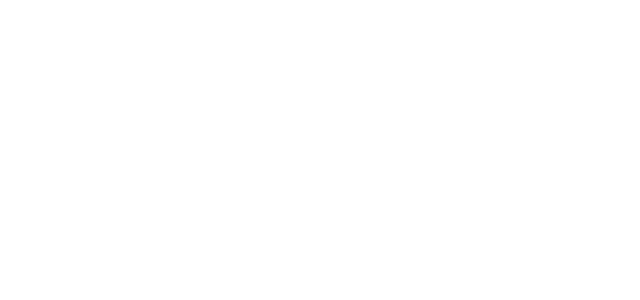
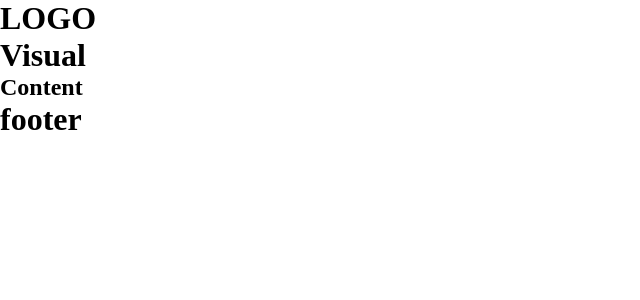
Before and after one commit to myJasClass/react_pf0429, a React (Create React App) app: page / in a window 1280 px wide. Shown: the top 300 px of the page, without its empty margins (0-640 px from the left). Built offline with nearby package versions, Linux system fonts and the light colour scheme.

Commit message:
main component 구성

```diff
--- a/package.json
+++ b/package.json
@@ -13,6 +13,7 @@
     "@testing-library/user-event": "^13.5.0",
     "react": "^18.1.0",
     "react-dom": "^18.1.0",
+    "react-router-dom": "^5.3.1",
     "react-scripts": "5.0.1",
     "sass": "^1.51.0",
     "web-vitals": "^2.1.4"
--- a/src/App.js
+++ b/src/App.js
@@ -1,9 +1,16 @@
 import './scss/style.scss';
+import Header from './components/common/Header';
+import Visual from './components/main/Visual';
+import Content from './components/main/Content';
+import Footer from './components/common/Footer';
 
 function App() {
   return (
     <>
-
+      <Header />
+      <Visual />
+      <Content />
+      <Footer />
     </>
   );
 }
--- /dev/null
+++ b/src/components/common/Footer.js
@@ -0,0 +1,11 @@
+import React from 'react'
+
+function Footer() {
+    return (
+        <footer>
+            <h1>footer</h1>
+        </footer>
+    )
+}
+
+export default Footer
--- /dev/null
+++ b/src/components/common/Header.js
@@ -0,0 +1,12 @@
+import React from 'react'
+
+function Header() {
+    return (
+        <header>
+            <h1>LOGO</h1>
+
+        </header>
+    )
+}
+
+export default Header
--- /dev/null
+++ b/src/components/main/Content.js
@@ -0,0 +1,11 @@
+import React from 'react'
+
+function Content() {
+    return (
+        <section>
+            <h1>Content</h1>
+        </section>
+    )
+}
+
+export default Content
--- /dev/null
+++ b/src/components/main/Visual.js
@@ -0,0 +1,11 @@
+import React from 'react'
+
+function Visual() {
+    return (
+        <figure>
+            <h1>Visual</h1>
+        </figure>
+    )
+}
+
+export default Visual
--- a/src/index.js
+++ b/src/index.js
@@ -1,10 +1,13 @@
 import React from 'react';
 import ReactDOM from 'react-dom/client';
 import App from './App';
+import { BrowserRouter } from 'react-router-dom';
 
 const root = ReactDOM.createRoot(document.getElementById('root'));
 root.render(
   <React.StrictMode>
-    <App />
+    <BrowserRouter>
+      <App />
+    </BrowserRouter>
   </React.StrictMode>
 );
```
Also changed, not shown: src/components/sub/Gallery.js (added, +11 -0 lines), src/components/sub/Youtube.js (added, +11 -0 lines), 1 other file (tests, documents, lock files or other folders).
